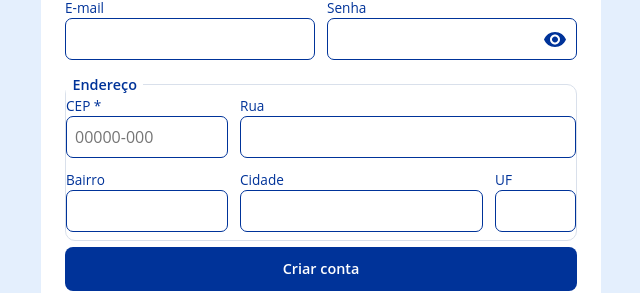
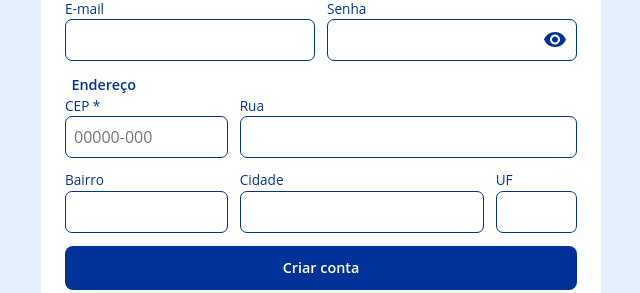
Before and after one commit to Eds-FrontEnd/reservahub-frontend, a React (Vite) app: page /cadastrar in a window 1280 px wide. Shown: the part 314-607 px from the top of the page, without its empty margins (319-959 px from the left). Built offline with nearby package versions, Linux system fonts and the light colour scheme; no server answers.

Commit message:
refactor: remove borda CSS do formulário de cadastro

```diff
--- a/src/pages/Register/RegisterStyle.css
+++ b/src/pages/Register/RegisterStyle.css
@@ -96,7 +96,7 @@
   width: 100%;
   min-width: 0;
   box-sizing: border-box;
-  border: 1px solid var(--color-gray-border);
+  border: none;
   border-radius: 10px;
 }
 
```
